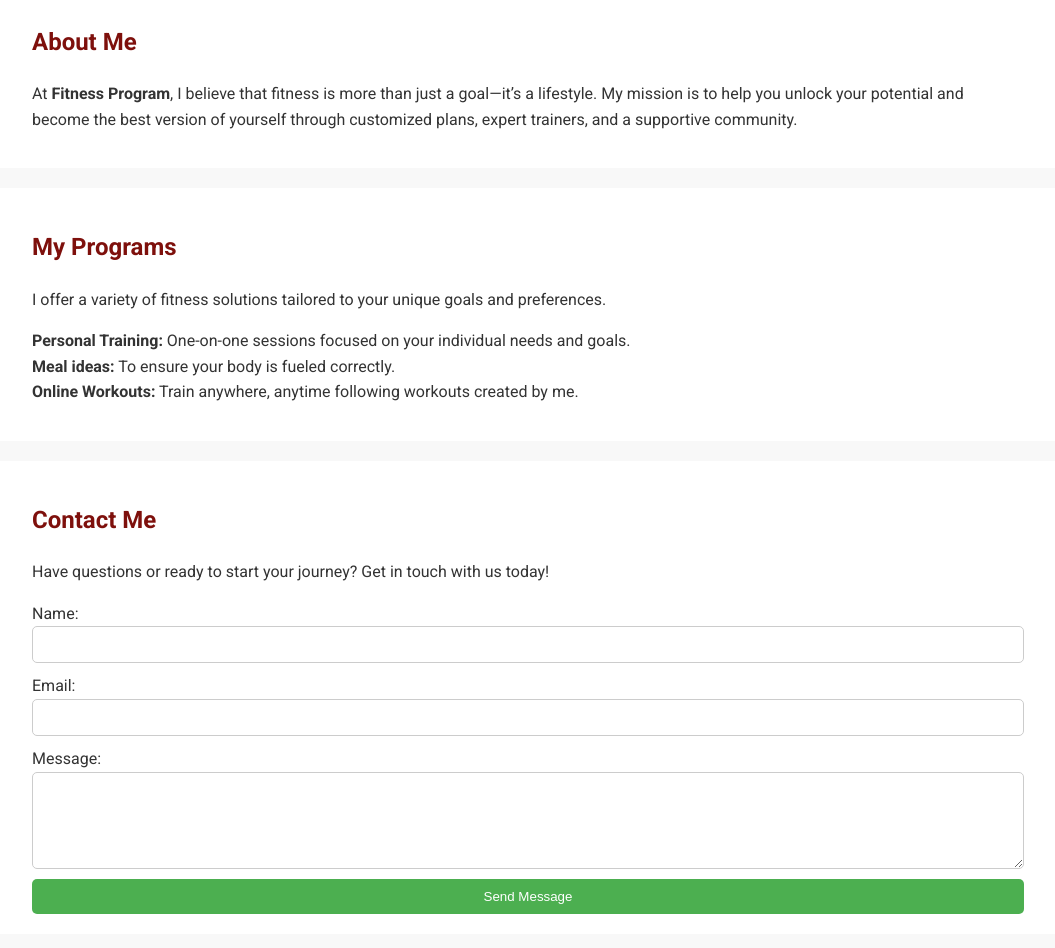
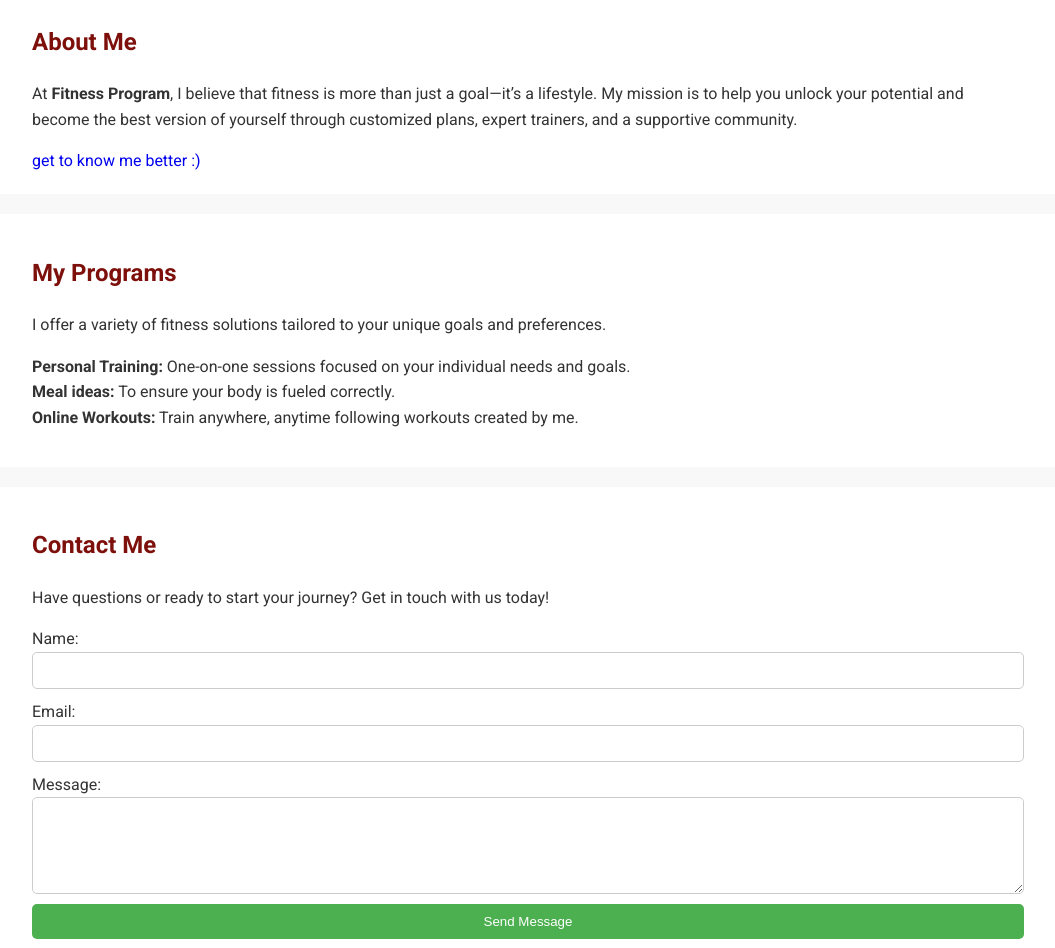
Before and after one commit to Cris17-pinko/mywesbite, a plain HTML site: page index.html in a window 1280 px wide. Shown: the part 1087-2035 px from the top of the page, without its empty margins (112-1167 px from the left). Drawn offline with Linux system fonts and the light colour scheme.

Commit message:
Update index.html

```diff
--- a/index.html
+++ b/index.html
@@ -28,6 +28,7 @@
       <div class="container">
         <h2>About Me</h2>
         <p>At <strong>Fitness Program</strong>, I believe that fitness is more than just a goal—it’s a lifestyle. My mission is to help you unlock your potential and become the best version of yourself through customized plans, expert trainers, and a supportive community.</p>
+      <a href="https://introinmyjourney.netlify.app/">get to know me better :)</a>
       </div>
     </section>
 
```
